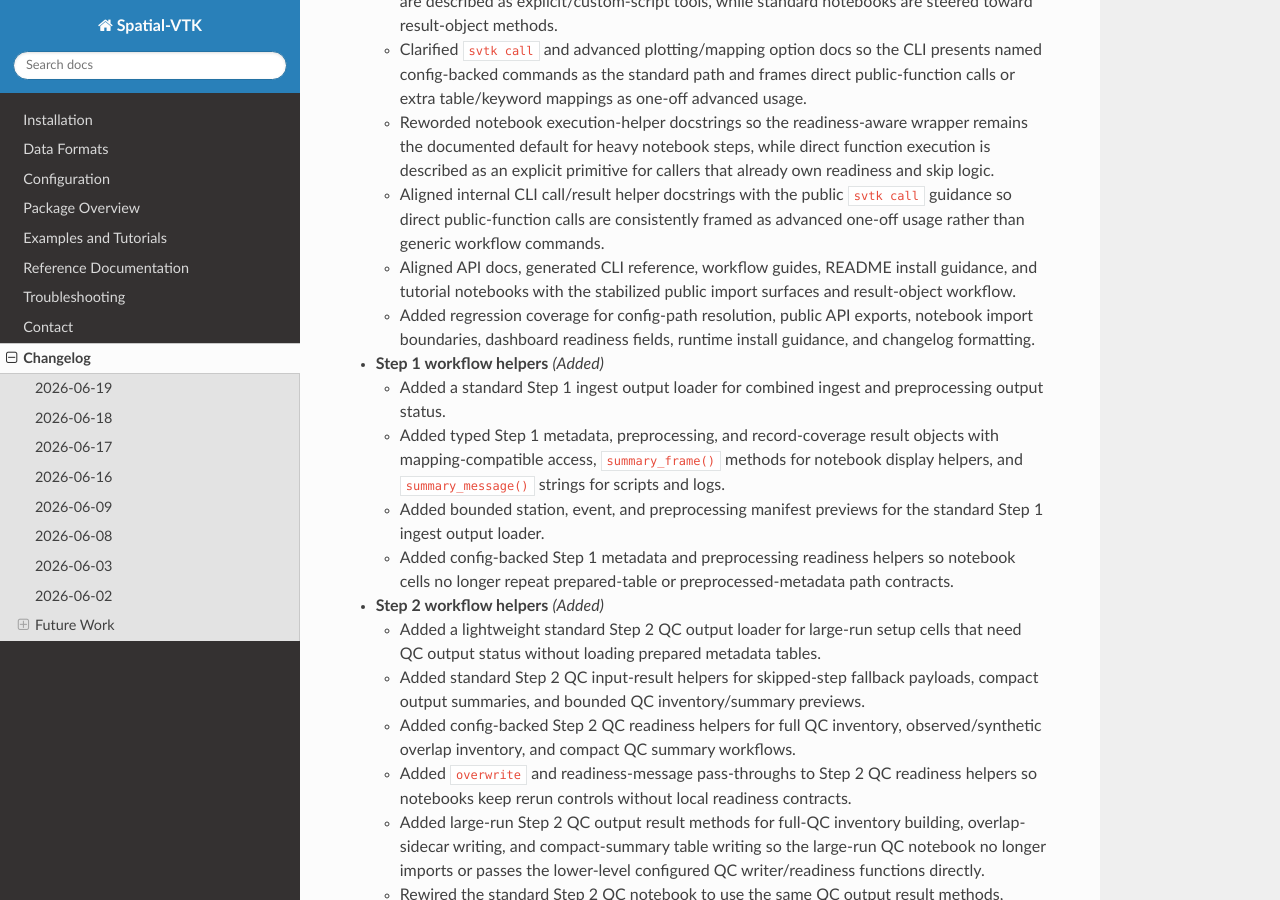
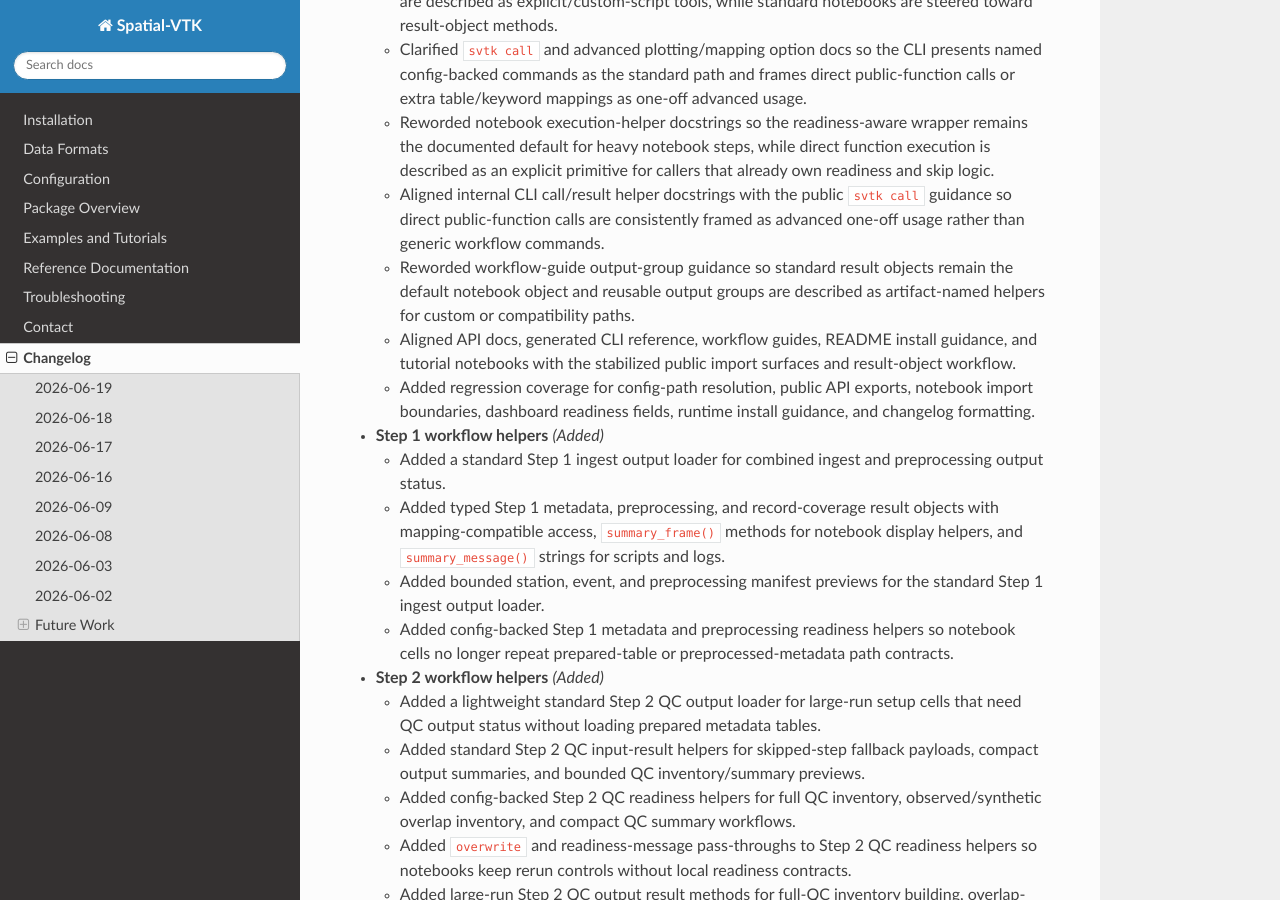
Before and after one commit to bcbirkel/spatial-vtk, a Sphinx documentation site: the page built from docs/changelog.rst, in a window 1280 px wide and 900 px high, scrolled down 822 px. Built offline with Sphinx 7.4.7 and the Read the Docs theme 3.1.0, drawn with Linux system fonts in a browser that asks for light colours.

Commit message:
Clarify workflow output group guidance

```diff
--- a/docs/changelog.rst
+++ b/docs/changelog.rst
@@ -46,6 +46,9 @@ Changelog
   - Aligned internal CLI call/result helper docstrings with the public
     ``svtk call`` guidance so direct public-function calls are consistently
     framed as advanced one-off usage rather than generic workflow commands.
+  - Reworded workflow-guide output-group guidance so standard result objects
+    remain the default notebook object and reusable output groups are described
+    as artifact-named helpers for custom or compatibility paths.
   - Aligned API docs, generated CLI reference, workflow guides, README
     install guidance, and tutorial notebooks with the stabilized public import
     surfaces and result-object workflow.
--- a/docs/reference/python_workflows.rst
+++ b/docs/reference/python_workflows.rst
@@ -169,7 +169,7 @@ the large-run notebooks.
        Prefer direct attributes when a cell needs a resolved path; standard
        result objects expose common paths directly, such as
        ``metric_outputs.metrics_long_path`` for Step 3 metric figures, while
-       generic output groups expose paths such as
+       reusable output groups expose the same artifact-named paths, such as
        ``step_outputs.metrics_long_path``. ``bind()`` remains available for
        older notebooks but should not be the default pattern for new tutorial
        cells.
```
Also changed, not shown: 1 other file.
